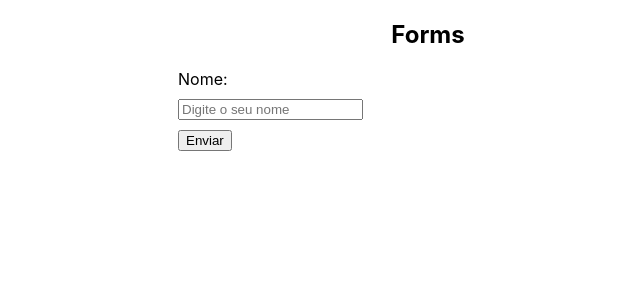
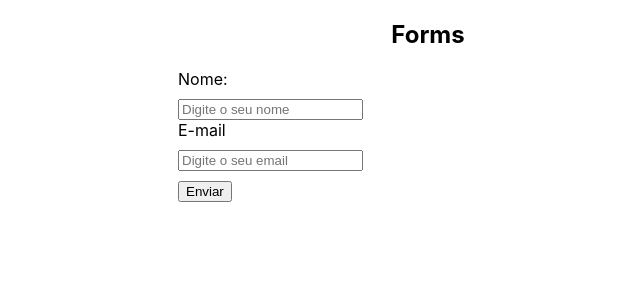
Before and after one commit to NoScandalize/React, a React (Create React App) app in the folder 5_FORM_REACT/form/: page / in a window 1280 px wide. Shown: the top 300 px of the page, without its empty margins (212-852 px from the left). Built offline with nearby package versions, Linux system fonts and the light colour scheme.

Commit message:
Update v1.5.2
- Form: Label envolvendo o input

```diff
--- a/5_FORM_REACT/form/src/components/MyForm.js
+++ b/5_FORM_REACT/form/src/components/MyForm.js
@@ -8,6 +8,10 @@
                 <label htmlFor="name">Nome: </label>
                 <input type="text" name='name' placeholder="Digite o seu nome" />
             </div>
+            <label>
+                <span>E-mail</span>
+                <input type="email" name="email" placeholder="Digite o seu email" />
+            </label>
             <input type="submit" value="Enviar" />
         </form>
     </div>
```
